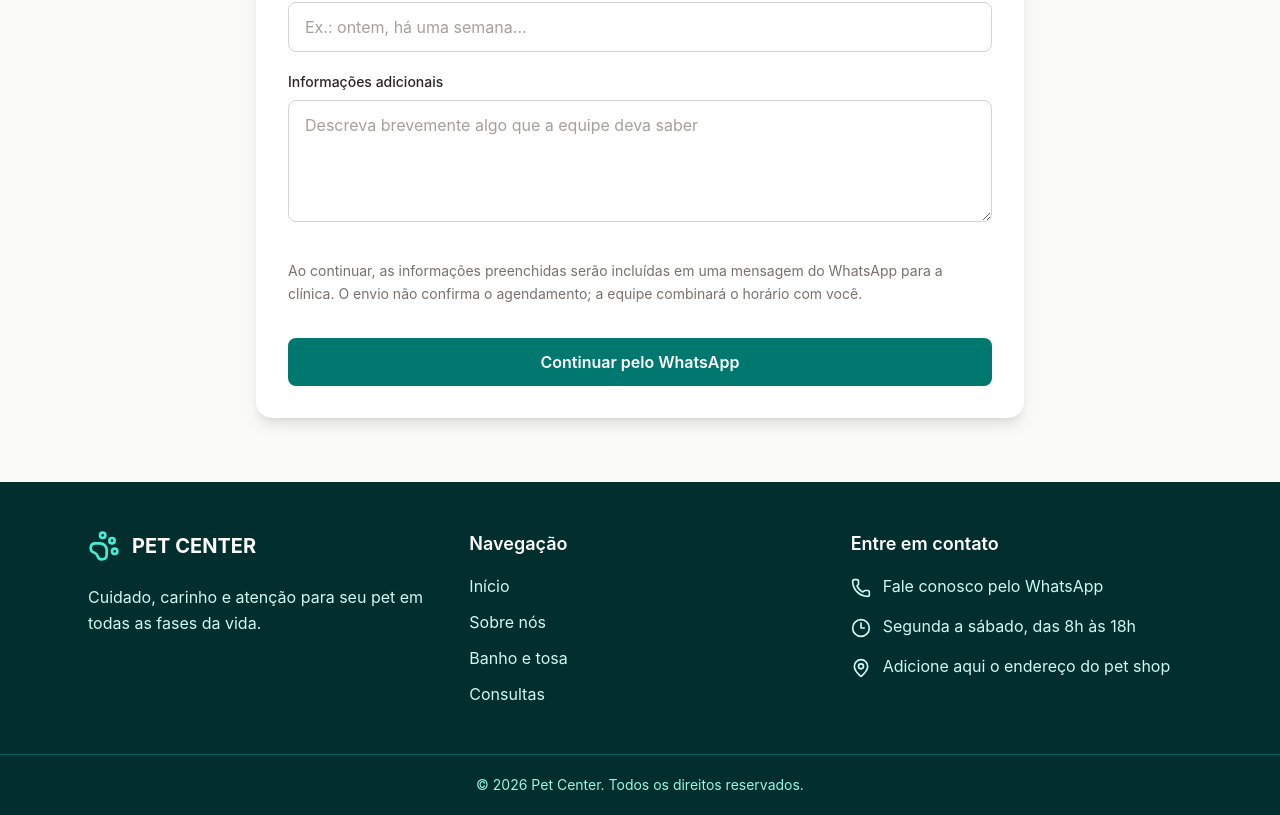
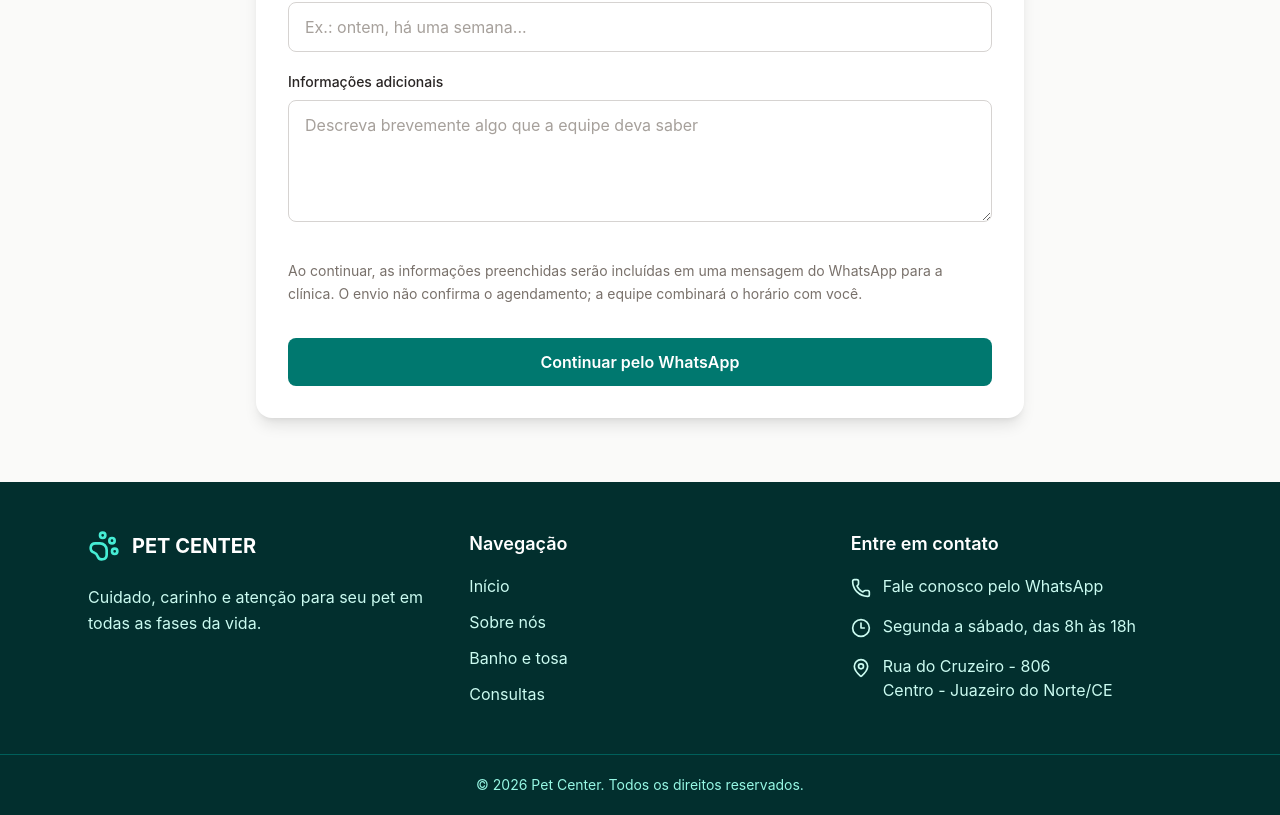
Before and after one commit to luizdev10/Pet-Center, a React (Vite) app: page / in a window 1280 px wide. Shown: the part 3729-4544 px from the top of the page. Built offline with nearby package versions, Linux system fonts and the light colour scheme.

Commit message:
ajuste no furmulario concluido

```diff
--- a/src/pages/consulta.jsx
+++ b/src/pages/consulta.jsx
@@ -24,8 +24,6 @@ Idade: ${obter("idade")}
 SOBRE A CONSULTA
 Motivo: ${obter("motivo")}
 Quando começou: ${obter("inicio")}
-Data preferida: ${obter("dataPreferida")}
-Horário preferido: ${obter("horarioPreferido")}
 Informações adicionais: ${obter("observacoes")}
     `.trim();
 
--- a/src/pages/footer.jsx
+++ b/src/pages/footer.jsx
@@ -66,7 +66,11 @@ export default function Footer() {
 
             <li className="flex items-start gap-3">
               <MapPin aria-hidden="true" className="mt-1 h-5 w-5 shrink-0" />
-              <span>Adicione aqui o endereço do pet shop</span>
+              <a href="https://www.google.com/maps/place/Pet+Center+Cariri/@-7.2034765,-39.3119106,385a,75y,229.12h,77.01t/data=!3m7!1e1!3m5!1sxF6WRHQ5dFcjxxkGeYyA6w!2e0!6shttps:%2F%2Fstreetviewpixels-pa.googleapis.com%2Fv1%2Fthumbnail%3Fcb_client%3Dmaps_sv.tactile%26w%3D900%26h%3D600%26pitch%3D12.991644371644753%26panoid%3DxF6WRHQ5dFcjxxkGeYyA6w%26yaw%3D229.1173721186526!7i16384!8i8192!4m10!1m2!2m1!1spet+center!3m6!1s0x7a17f6a8f80fbdf:0xa52eb751751fb88b!8m2!3d-7.2035889!4d-39.3119071!15sCgpwZXQgY2VudGVyWgwiCnBldCBjZW50ZXKSAQ9hbmltYWxfaG9zcGl0YWyaASNDaFpEU1VoTk1HOW5TMFZKUTBGblNVTjFMV00yZVZwM0VBReABAPoBBAgAEDE!16s%2Fg%2F11jvkc2snv?entry=ttu&g_ep=EgoyMDI2MDkyMy4wIKXMDSoASAFQAw%3D%3D" target="_blank" rel="noopener noreferrer" className="transition hover:text-white hover:underline">
+                <span>Rua do Cruzeiro - 806</span>
+                <br />
+                <span>Centro - Juazeiro do Norte/CE</span>
+              </a>
             </li>
           </ul>
         </div>
```
